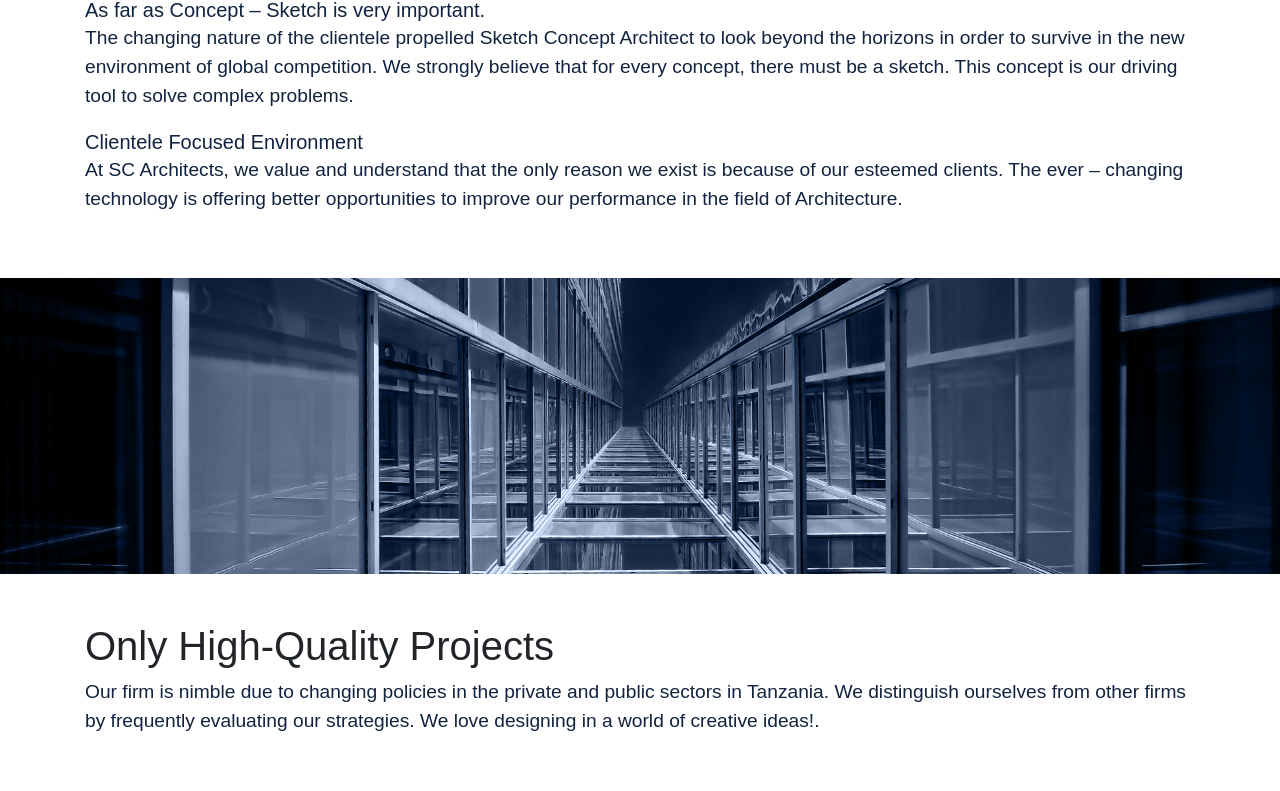
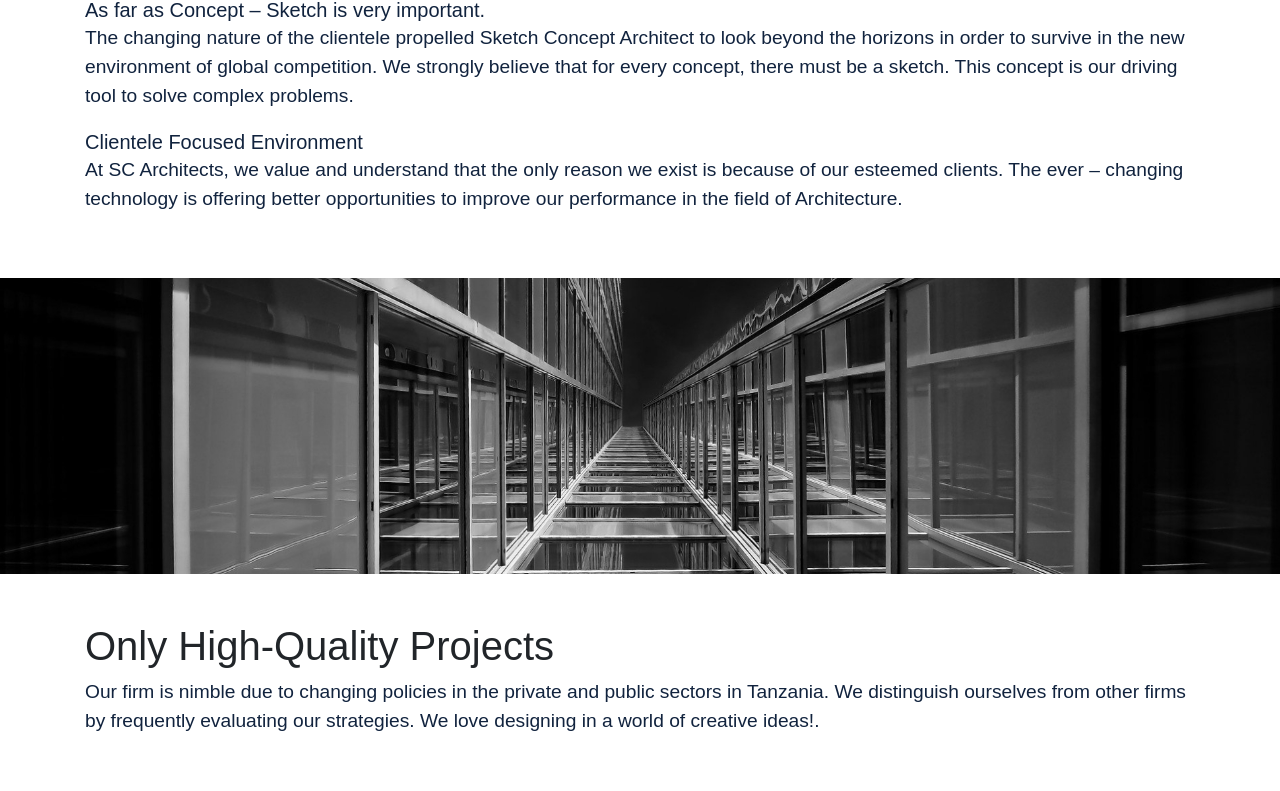
Before and after one commit to aimasoud/sketch, a website: page index.html in a window 1280 px wide. Shown: the part 534-1325 px from the top of the page. Drawn offline with Linux system fonts and the light colour scheme.

Commit message:
Update full-width-pics.css

```diff
--- a/css/full-width-pics.css
+++ b/css/full-width-pics.css
@@ -76,9 +76,9 @@ p {
   -moz-background-size: cover;
   background-size: cover;
   -o-background-size: cover;
-  background-color: #11233E;
-  background-image: -webkit-linear-gradient(30deg, white 50%, blue 50%);
-  background-blend-mode: luminosity;
+/*   background-color: #11233E; */
+/*   background-image: -webkit-linear-gradient(30deg, white 50%, blue 50%); */
+/*   background-blend-mode: luminosity; */
 
 }
 
```
